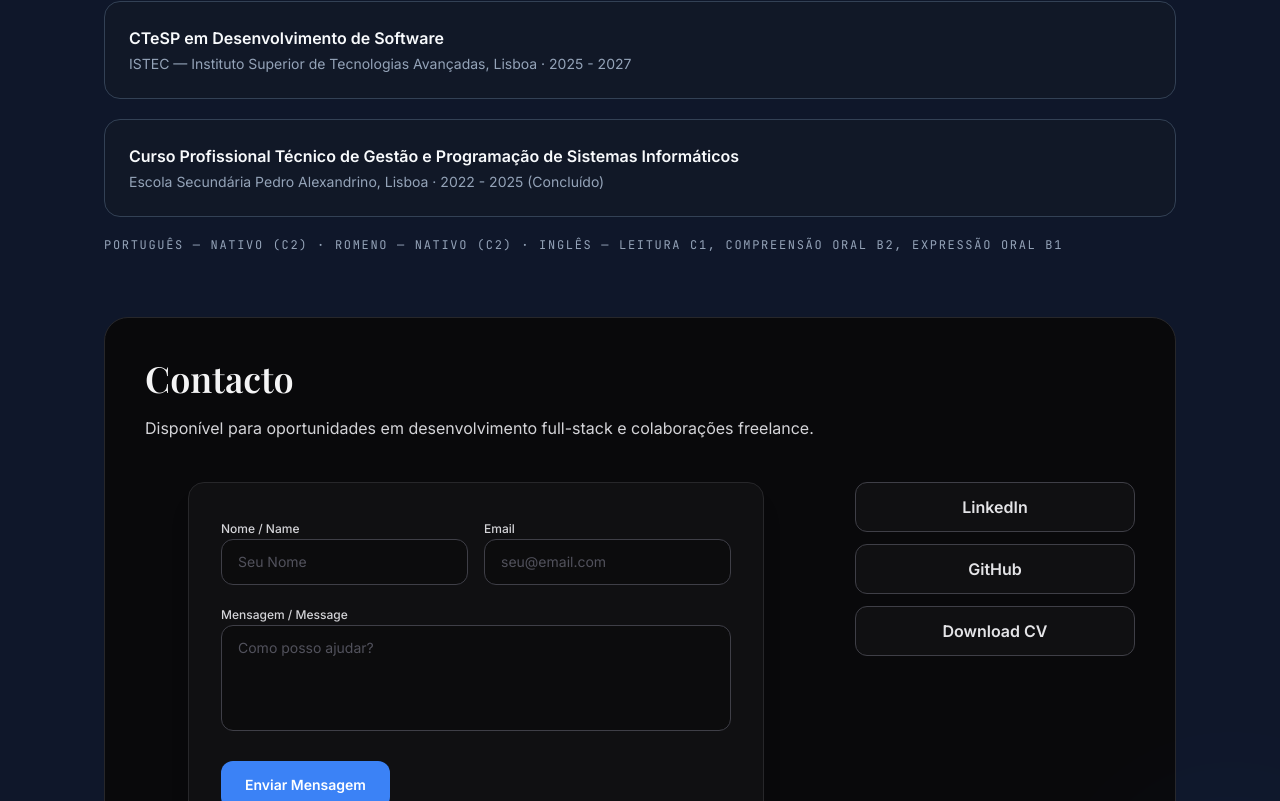
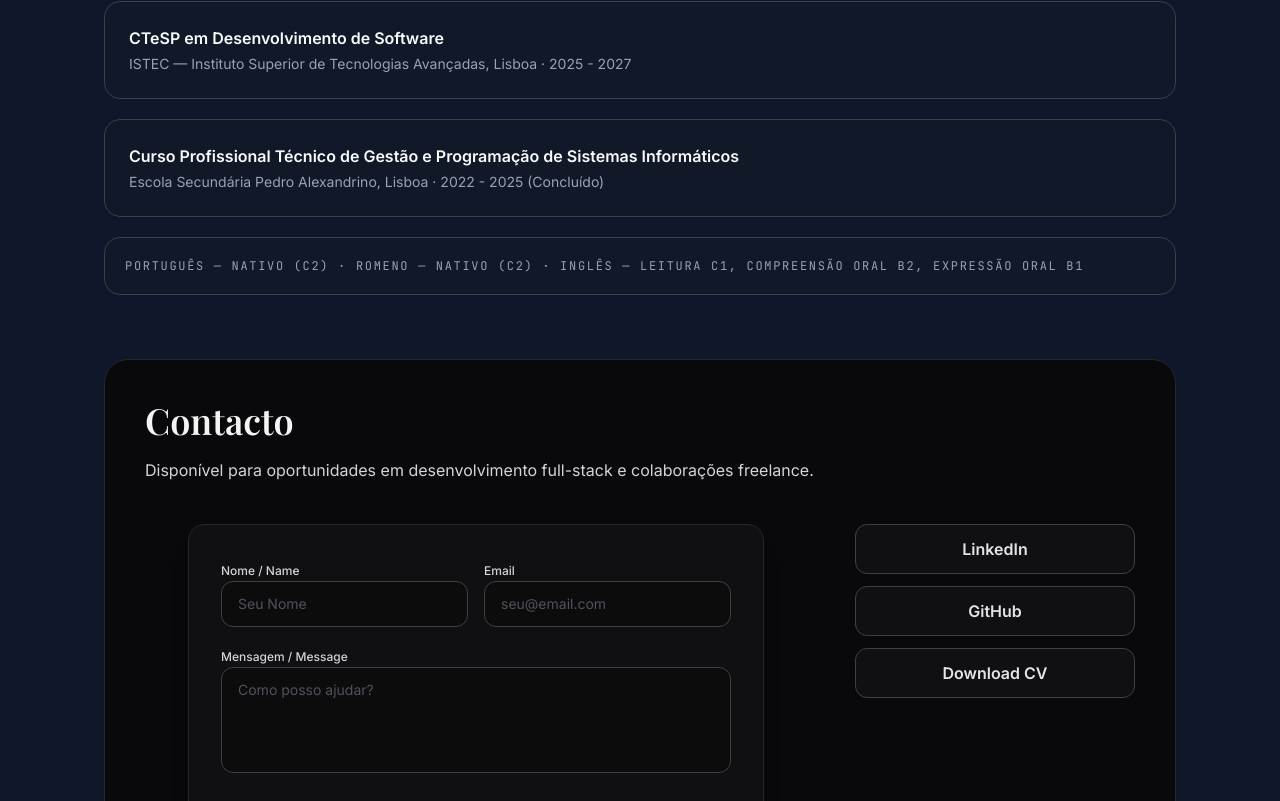
Before and after one commit to nikitayxp/portfolio-site, a Next.js app: page /pt in a window 1280 px wide. Shown: the part 2932-3733 px from the top of the page. Built offline with nearby package versions, Linux system fonts and the light colour scheme; no server answers.

Commit message:
feat: match education cards hover with experience
Reuse MouseGlowCard on education and languages so the section has the same interactive hover as experience.

```diff
--- a/src/components/portfolio/portfolio-page.tsx
+++ b/src/components/portfolio/portfolio-page.tsx
@@ -521,18 +521,28 @@ export function PortfolioPage({ locale }: PortfolioPageProps) {
           >
             {content.education.map((item) => (
               <RevealItem key={`${item.school}-${item.period}`}>
-                <div className="rounded-2xl border border-border bg-surface p-6">
+                <MouseGlowCard
+                  className="rounded-2xl border border-border bg-surface p-6 transition-shadow duration-300 hover:shadow-[0_8px_30px_-12px_rgba(37,99,235,0.15)]"
+                  hoverY={-3}
+                  tiltStrength={5}
+                >
                   <p className="font-semibold text-foreground">{item.program}</p>
                   <p className="mt-1 text-sm text-muted">
                     {item.school} · {item.period}
                   </p>
-                </div>
+                </MouseGlowCard>
               </RevealItem>
             ))}
             <RevealItem>
-              <p className="font-mono text-xs uppercase tracking-[0.14em] text-muted">
-                {content.languagesSpoken.join(" · ")}
-              </p>
+              <MouseGlowCard
+                className="rounded-2xl border border-border bg-surface p-5 transition-shadow duration-300 hover:shadow-[0_8px_30px_-12px_rgba(37,99,235,0.15)]"
+                hoverY={-2}
+                tiltStrength={4}
+              >
+                <p className="font-mono text-xs uppercase tracking-[0.14em] text-muted">
+                  {content.languagesSpoken.join(" · ")}
+                </p>
+              </MouseGlowCard>
             </RevealItem>
           </motion.div>
         </SectionReveal>
```
